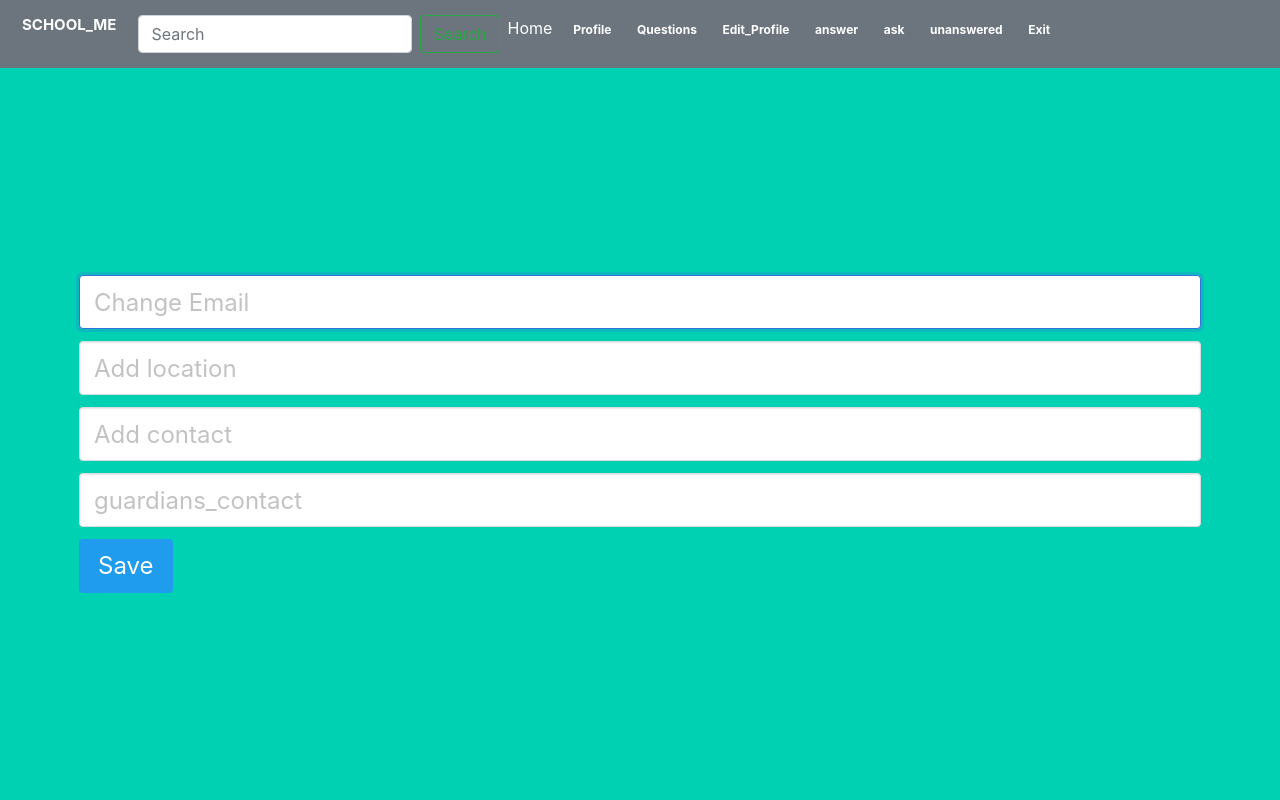
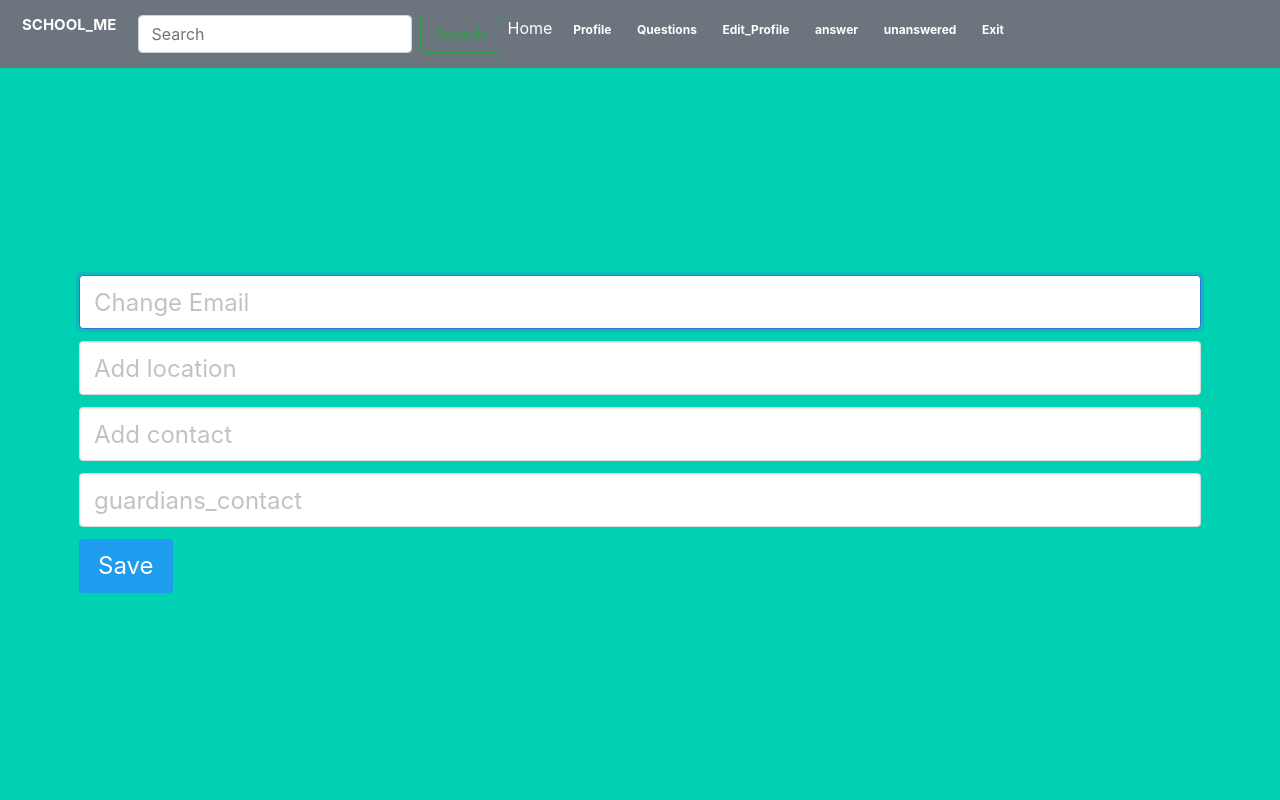
Before and after one commit to Chris-k-m/MYschoolAPP, a Flask app: page /account_details in a window 1280 px wide. Run offline with Flask 2, Linux system fonts and the light colour scheme; the visitor is signed in with stand-in values (Sample User, id 1); data comes from the database, SQL or seed files in the repository; some libraries are stand-ins or nearby versions.

Commit message:
Update base.html

```diff
--- a/templates/base.html
+++ b/templates/base.html
@@ -7,7 +7,7 @@
 
     <!-- Bootstrap CSS -->
     <link rel="stylesheet" href="https://stackpath.bootstrapcdn.com/bootstrap/4.3.1/css/bootstrap.min.css" integrity="sha384-ggOyR0iXCbMQv3Xipma34MD+dH/1fQ784/j6cY/iJTQUOhcWr7x9JvoRxT2MZw1T" crossorigin="anonymous">
-        <link rel="stylesheet" href="https://cdnjs.cloudflare.com/ajax/libs/bulma/0.7.2/css/bulma.min.css" />
+    <link rel="stylesheet" href="https://cdnjs.cloudflare.com/ajax/libs/bulma/0.7.2/css/bulma.min.css" />
 
     <link href="{{url_for('static', filename='css/main.css')}}" rel="stylesheet">
 </head>
@@ -47,17 +47,19 @@
                   </li>
 
                   <li class="nav-item ">
+                    <a class="nav-link" href="/unanswered"><span class="badge badge-secondary">unanswered</span></a>
+                  </li>
+
+                    {%if current_user.admin%}
+                  <li class="nav-item ">
                     <a class="nav-link" href="/ask"><span class="badge badge-secondary">ask</span></a>
                   </li>
 
+                  <li class="nav-item ">
+                    <a class="nav-link" href="/users"><span class="badge badge-secondary">users</span></a>
+                  </li>
+                    {% endif %}
 
-                  <li class="nav-item ">
-                    <a class="nav-link" href="/unanswered"><span class="badge badge-secondary">unanswered</span></a>
-                  </li>
-
-                  <li class="nav-item ">
-                    <a class="nav-link" href="/logout"><span class="badge badge-secondary">Exit</span></a>
-                  </li>
                     {% else %}
                   <li class="nav-item">
                     <a class="nav-link" href="/sign_up"><span class="badge badge-secondary">Sign_up</span></a>
@@ -67,6 +69,9 @@
                     <a class="nav-link" href="/login"><span class="badge badge-secondary">Login</span></a>
                   </li>
                     {% endif %}
+                  <li class="nav-item ">
+                    <a class="nav-link" href="/logout"><span class="badge badge-secondary">Exit</span></a>
+                  </li>
 
                 </ul>
 
```
